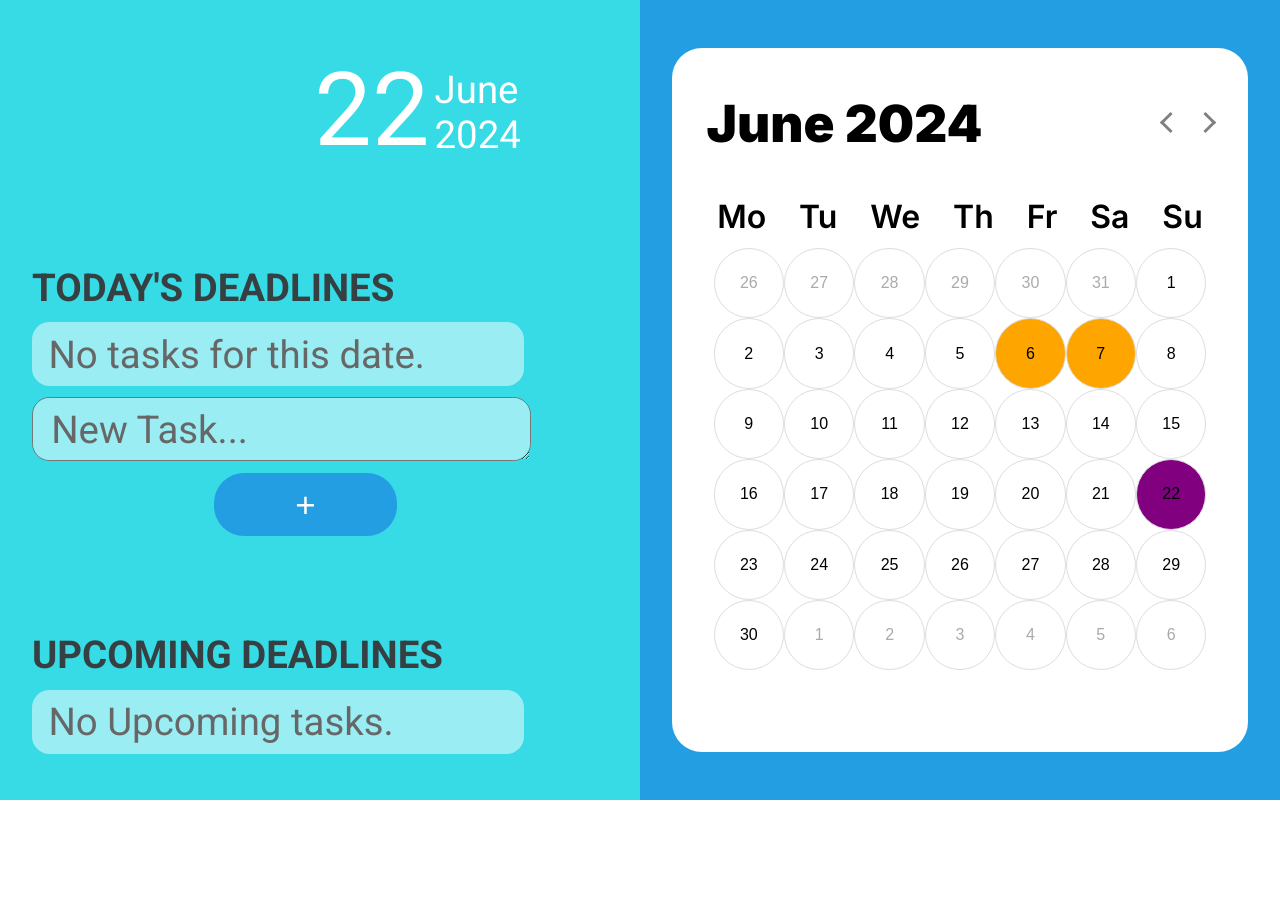
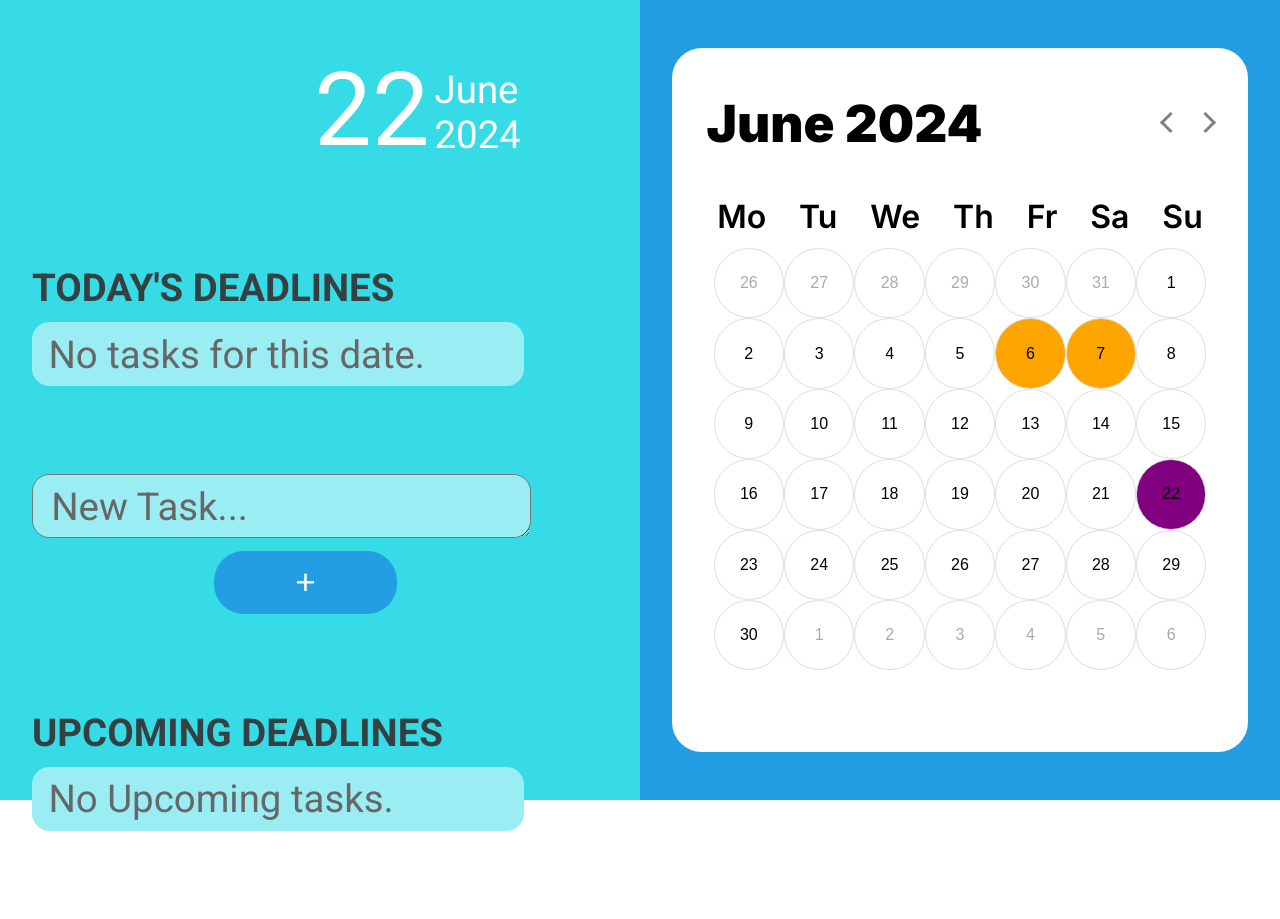
Before and after one commit to RK18113/To-Do-with-Calendar, a plain HTML site: page index.html in a window 1280 px wide. Before the commit the page ends 800 px from the top, so only its background shows below. Drawn offline with Linux system fonts and the light colour scheme.

Commit message:
Update style.css

```diff
--- a/style.css
+++ b/style.css
@@ -84,8 +84,9 @@ html, body {
 }
 
 .upcoming-deadline-box{
-    padding-top: 15%;
+    padding-top: 5%;
     padding-left: 5%;
+    height: 27vh;
 }
 
 .title{
@@ -147,6 +148,7 @@ textarea::-webkit-scrollbar {
     display: flex;
     flex-wrap: wrap;
     width: 90%;
+    height: 19vh;
 }
 
 .calender-background{
```
